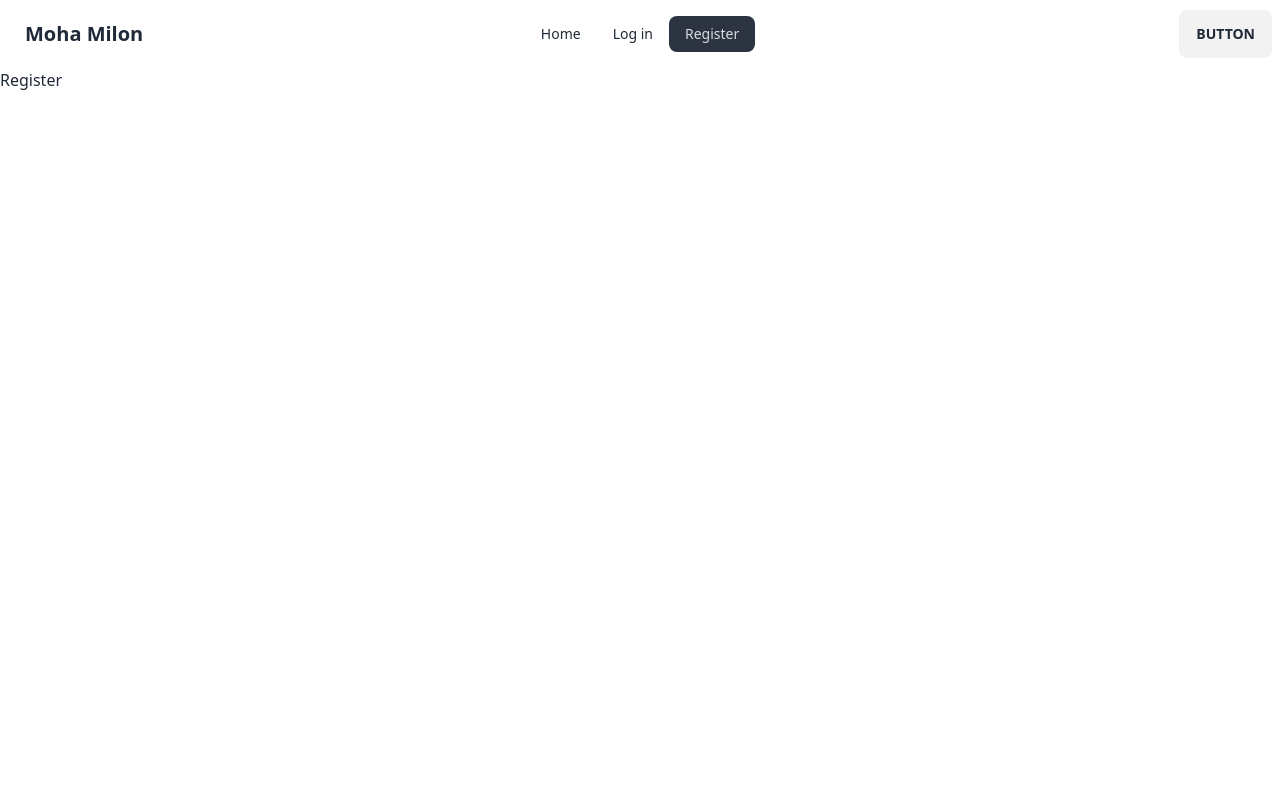
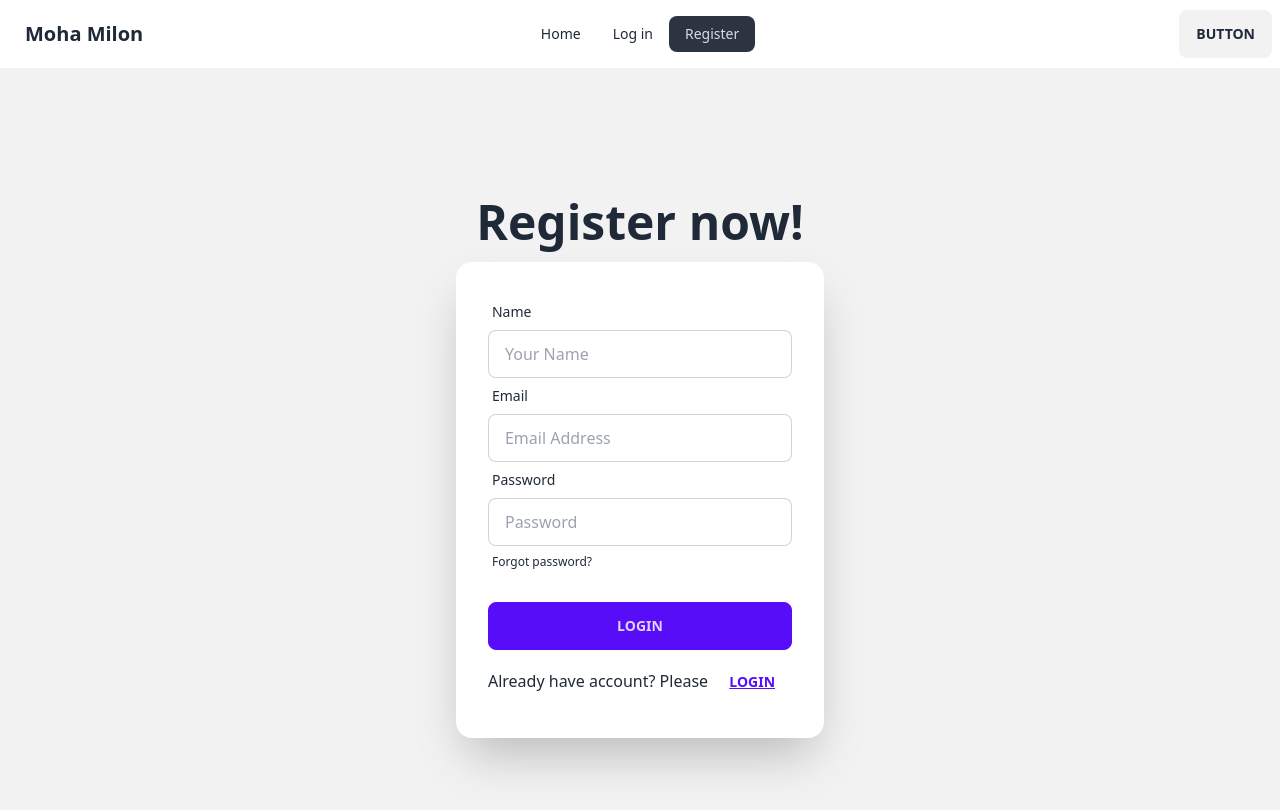
Before and after one commit to saidureg/auth-moha-milon, a React (Vite) app: page /register in a window 1280 px wide. Shown: the top 810 px of the page. Built offline with nearby package versions, Linux system fonts and the light colour scheme.

Commit message:
create user login and registration form

```diff
--- a/src/page/Login.jsx
+++ b/src/page/Login.jsx
@@ -1,5 +1,65 @@
+import { Link } from "react-router-dom";
+
 const Login = () => {
-  return <div>Login</div>;
+  const handleLogin = (e) => {
+    e.preventDefault();
+    const email = e.target.email.value;
+    const password = e.target.password.value;
+    console.log(email, password);
+  };
+  return (
+    <div>
+      <div className="hero min-h-screen bg-base-200">
+        <div className="hero-content flex-col">
+          <div className="text-center ">
+            <h1 className="text-5xl font-bold">Login now!</h1>
+          </div>
+          <div className="card flex-shrink-0 w-full max-w-sm shadow-2xl bg-base-100">
+            <div className="card-body">
+              <form onSubmit={handleLogin}>
+                <div className="form-control">
+                  <label className="label">
+                    <span className="label-text">Email</span>
+                  </label>
+                  <input
+                    type="email"
+                    name="email"
+                    placeholder="Email Address"
+                    className="input input-bordered"
+                  />
+                </div>
+                <div className="form-control">
+                  <label className="label">
+                    <span className="label-text">Password</span>
+                  </label>
+                  <input
+                    type="password"
+                    name="password"
+                    placeholder="Password"
+                    className="input input-bordered"
+                  />
+                  <label className="label">
+                    <a href="#" className="label-text-alt link link-hover">
+                      Forgot password?
+                    </a>
+                  </label>
+                </div>
+                <div className="form-control mt-6">
+                  <button className="btn btn-primary">Login</button>
+                </div>
+              </form>
+              <p>
+                New Here? Please{" "}
+                <Link to={"/register"}>
+                  <button className="btn btn-link">Register</button>{" "}
+                </Link>{" "}
+              </p>
+            </div>
+          </div>
+        </div>
+      </div>
+    </div>
+  );
 };
 
 export default Login;
--- a/src/page/Register.jsx
+++ b/src/page/Register.jsx
@@ -1,7 +1,73 @@
+import { Link } from "react-router-dom";
+
 const Register = () => {
+  const handleRegister = (e) => {
+    e.preventDefault();
+    const name = e.target.name.value;
+    const email = e.target.email.value;
+    const password = e.target.password.value;
+    console.log(name, email, password);
+  };
   return (
-    <div>
-      <h3>Register</h3>
+    <div className="hero min-h-screen bg-base-200">
+      <div className="hero-content flex-col">
+        <div className="text-center ">
+          <h1 className="text-5xl font-bold">Register now!</h1>
+        </div>
+        <div className="card flex-shrink-0 w-full max-w-sm shadow-2xl bg-base-100">
+          <div className="card-body">
+            <form onSubmit={handleRegister}>
+              <div className="form-control">
+                <label className="label">
+                  <span className="label-text">Name</span>
+                </label>
+                <input
+                  type="text"
+                  name="name"
+                  placeholder="Your Name"
+                  className="input input-bordered"
+                />
+              </div>
+              <div className="form-control">
+                <label className="label">
+                  <span className="label-text">Email</span>
+                </label>
+                <input
+                  type="email"
+                  name="email"
+                  placeholder="Email Address"
+                  className="input input-bordered"
+                />
+              </div>
+              <div className="form-control">
+                <label className="label">
+                  <span className="label-text">Password</span>
+                </label>
+                <input
+                  type="password"
+                  name="password"
+                  placeholder="Password"
+                  className="input input-bordered"
+                />
+                <label className="label">
+                  <a href="#" className="label-text-alt link link-hover">
+                    Forgot password?
+                  </a>
+                </label>
+              </div>
+              <div className="form-control mt-6">
+                <button className="btn btn-primary">Login</button>
+              </div>
+            </form>
+            <p>
+              Already have account? Please{" "}
+              <Link to={"/login"}>
+                <button className="btn btn-link">Login</button>
+              </Link>
+            </p>
+          </div>
+        </div>
+      </div>
     </div>
   );
 };
```
